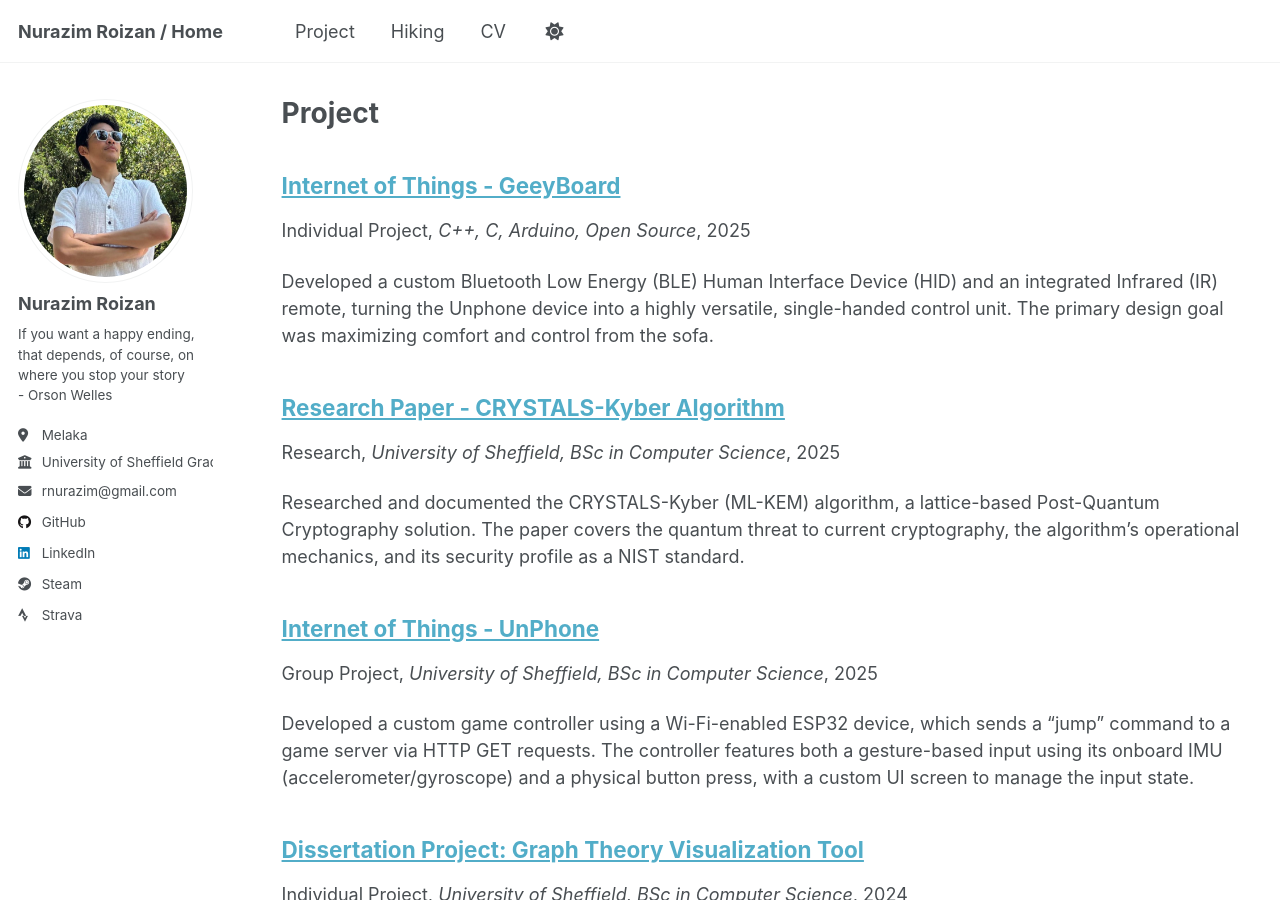
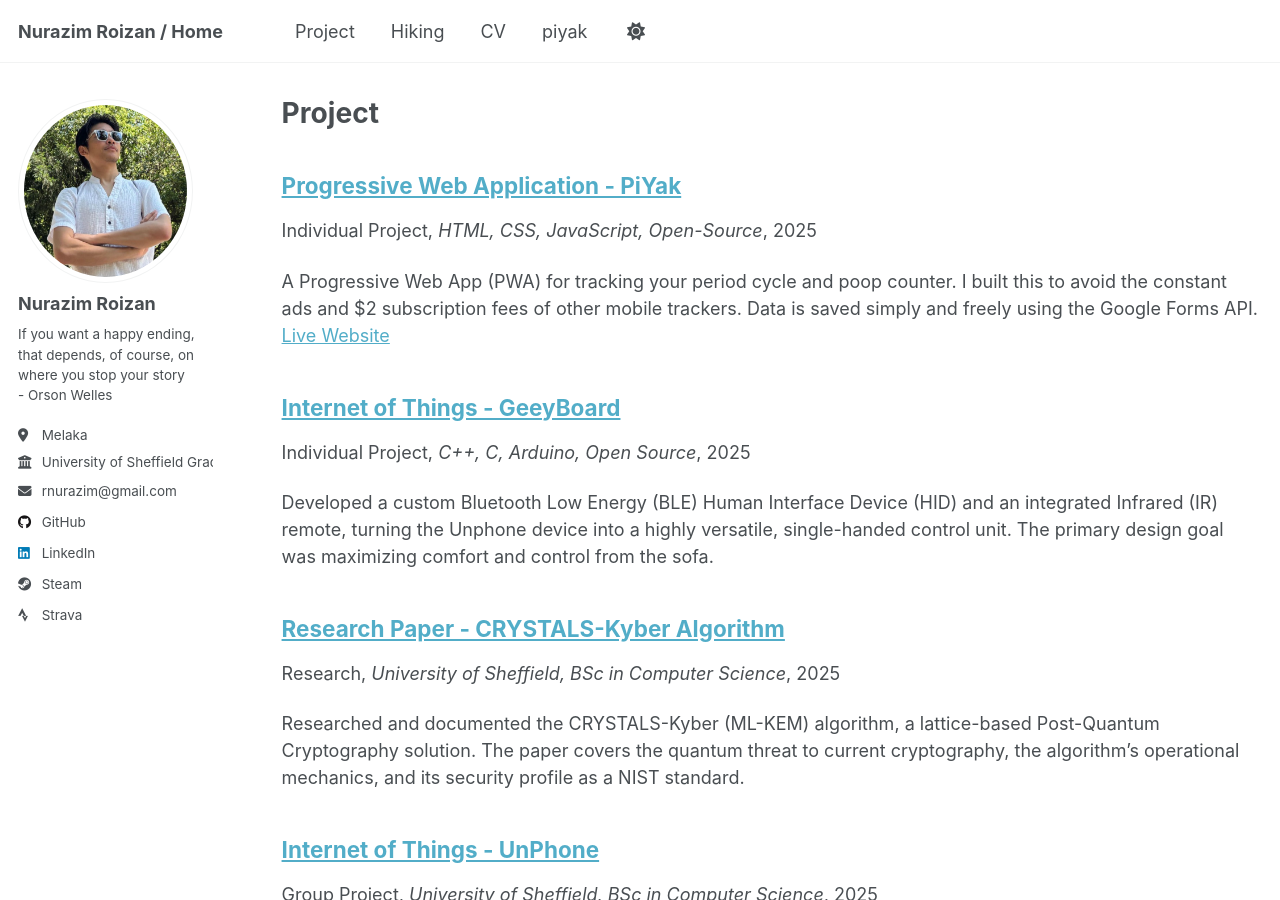
Before and after one commit to NurazimRoizan/NurazimRoizan.github.io, a Jekyll site: the page built from _pages/teaching.html, in a window 1280 px wide and 900 px high. Built offline with Jekyll 4.4.1, drawn with Linux system fonts in a browser that asks for light colours; a script that is not in the unit is left out; some of the changed lines change nothing that is shown.

Commit message:
add new project - PiYak

```diff
--- a/_data/navigation.yml
+++ b/_data/navigation.yml
@@ -27,6 +27,9 @@ main:
   - title: "CV"
     url: /cv/
 
+  - title: "piyak"
+    url: /project/2025-iot-geeyboard/
+
   # - title: "CV"
   #   url: /cv-json/
 
--- /dev/null
+++ b/_teaching/2025-pwa-piyak.md
@@ -0,0 +1,55 @@
+---
+title: "Progressive Web Application - PiYak"
+collection: teaching
+type: "Individual Project"
+permalink: /project/2025-pwa-piyak
+venue: "HTML, CSS, JavaScript, Open-Source"
+date: 2025-11-2
+location: "Hobby"
+---
+
+A Progressive Web App (PWA) for tracking your period cycle and poop counter. I built this to avoid the constant ads and $2 subscription fees of other mobile trackers. Data is saved simply and freely using the Google Forms API.
+<a href="https://nurazimroizan.github.io/PiYak">Live Website</a>
+
+<div class="image-gallery">
+<div class="gallery-item">
+<img src="/images/KeyboardUI.jpg" class="consistent-image" alt="piyakpage">
+<p class="image-description">The webpage calendar.</p>
+</div>
+</div>
+
+Overview
+======
+This project was focused on creating a Progressive Web App (PWA) to provide a clean, secure, and ad-free alternative to bloated commercial mobile trackers for essential health metrics: menstrual cycles and bowel movements (poop counter). The motivation was to build a zero-cost, accessible platform, eliminating the common requirement for users to pay subscriptions or view excessive advertising just to log simple bodily functions.
+
+The application leverages the simplicity and ubiquity of Google Forms as a dedicated API endpoint for all data ingress, storing user data securely in a connected Google Sheet. A key feature is the ability to securely fetch and display anonymized tracking data from friends, fostering community engagement and comparative health insights without compromising individual privacy.
+
+Technical Features & Skills
+======
+Progressive Web App (PWA) Implementation: The application was engineered to be installable and offline-capable, providing a native-app-like experience across desktop and mobile platforms. This involved:
+
+  * Service Worker Development: Implementing a Service Worker to manage caching strategies (cache-first) for the core application shell and assets, ensuring offline access and rapid load times.
+
+  * Manifest Configuration: Creating the manifest.json file to define the PWA's appearance (icons, splash screen, display mode) for a seamless installation experience.
+
+Zero-Cost Backend Integration (Google Forms API): The core challenge was implementing a reliable, serverless data pipeline without a traditional API endpoint or database, utilizing only free Google services.
+
+  * Direct Form Submission: Writing and managing a JavaScript fetch request to directly submit data to the Google Form's pre-filled URL endpoint. This required careful serialization of form fields to match the specific name attributes expected by the Google Form.
+  * CORS Management: Ensuring the client-side JavaScript could successfully POST data to the external Google Form domain, a common challenge when using this method as a pseudo-API.
+
+Front-End Development & UX:
+
+  * Responsive Design: Using pure HTML/CSS and Vanilla JavaScript to create a mobile-first, touch-friendly interface optimized for quick daily logging.
+  * Client-Side Data Management: Implementing simple data structures in JavaScript to manage and display cycle dates and log entries before submission.
+
+The Fun Part: How It Works
+======
+The genius of this project is its stealthy use of Google's infrastructure. Every time a user logs a period start or a bowel movement, the app isn't talking to a database server—it's silently submitting a hidden Google Form. This allows for immediate data logging without any server maintenance, subscription costs, or the need for user accounts beyond their browser's local storage for settings.
+
+The project solved two major personal pain points: first, providing a clean, ad-free experience, proving that a useful tracker doesn't need to be a monetization engine. Second, it acts as a reliable, ever-present tool that's quick enough to use even in a rush, helping my forgetful girlfriend and others consistently track cycle dates without the mental overhead of opening a complex app.
+
+The PWA aspect means the app is always a tap away on the home screen, making the daily logging habit stick.
+
+What I Learned
+======
+This project was an excellent demonstration of "API-less" data architecture and leveraging common web services for simple data storage. It reinforced the importance of PWA Service Worker lifecycle management for guaranteed offline functionality. Most importantly, it provided hands-on experience in client-side data sanitation and anonymization logic to implement a privacy-focused social feature, ensuring that while the data is communal, the individual identity and specific entries remain protected.
```
